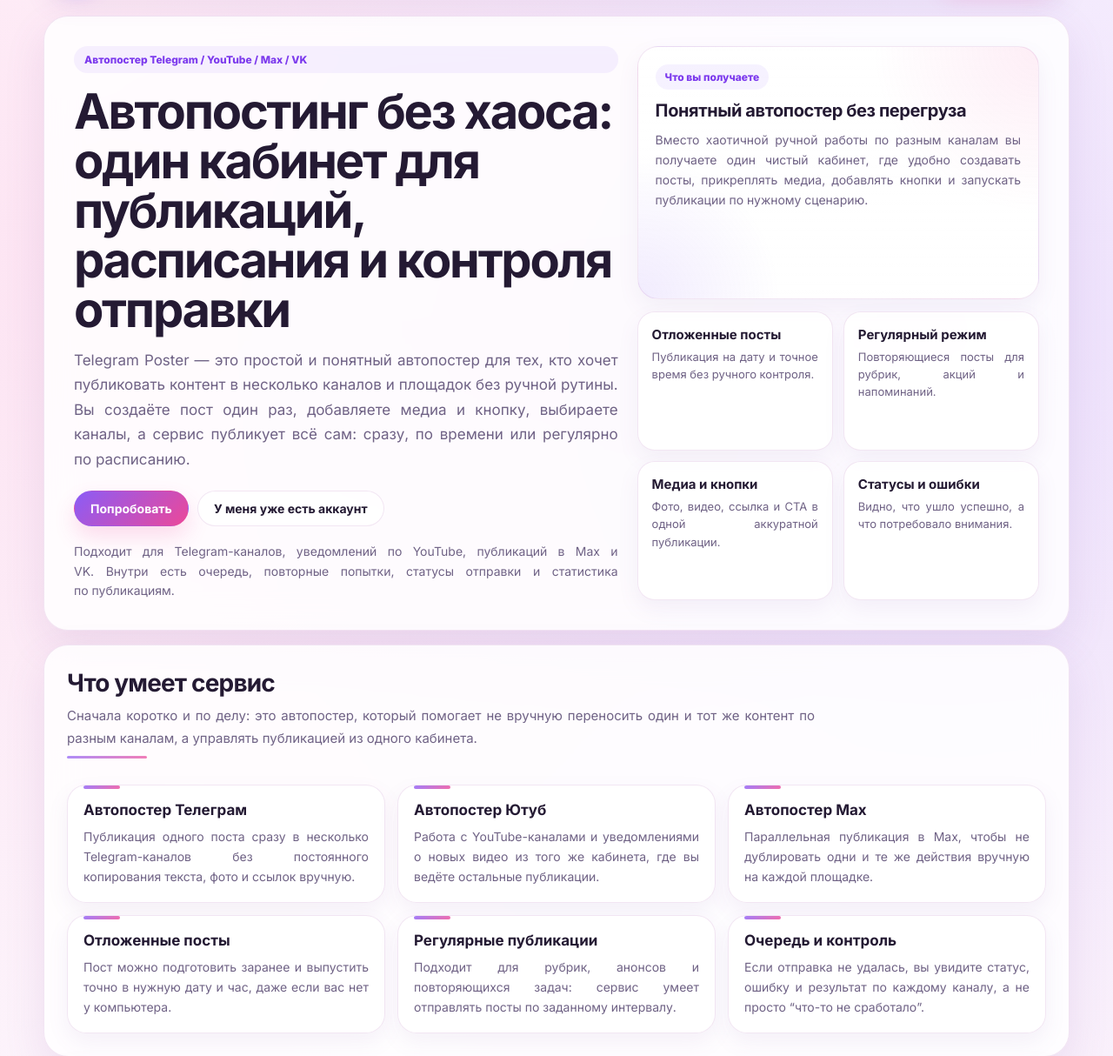
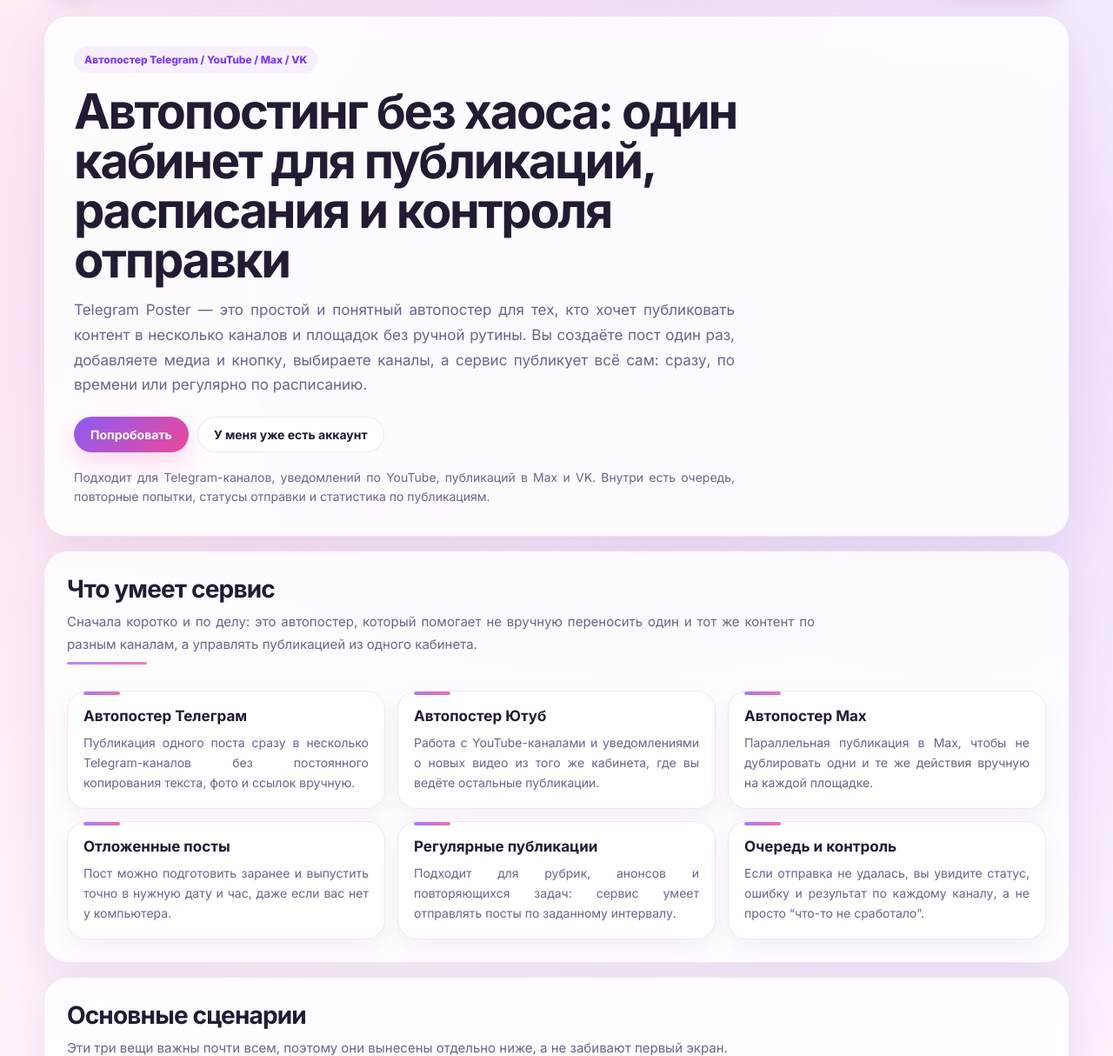
Before and after one commit to kavunewg/Telegram-Poster, a FastAPI app: page / in a window 1280 px wide. Shown: the part 89-1303 px from the top of the page at 87% size. Run offline with FastAPI, Linux system fonts and the light colour scheme.

Commit message:
refactor: simplify index hero section

```diff
--- a/templates/index.html
+++ b/templates/index.html
@@ -145,95 +145,6 @@
         .hero {
             margin-top: 18px;
             padding: 34px;
-        }
-
-        .hero-shell {
-            display: grid;
-            grid-template-columns: minmax(0, 1.15fr) minmax(320px, 0.85fr);
-            gap: 22px;
-            align-items: stretch;
-        }
-
-        .hero-copy {
-            display: flex;
-            flex-direction: column;
-            justify-content: center;
-        }
-
-        .hero-visual {
-            display: grid;
-            gap: 14px;
-        }
-
-        .hero-visual-card {
-            background: linear-gradient(180deg, rgba(255, 255, 255, 0.92), rgba(255, 255, 255, 0.82));
-            border: 1px solid var(--border);
-            border-radius: 24px;
-            padding: 20px;
-            box-shadow: var(--shadow-soft);
-        }
-
-        .hero-visual-card.primary {
-            background:
-                radial-gradient(circle at top right, rgba(244, 114, 182, 0.12), transparent 35%),
-                radial-gradient(circle at bottom left, rgba(139, 92, 246, 0.12), transparent 30%),
-                linear-gradient(180deg, rgba(255, 255, 255, 0.95), rgba(255, 255, 255, 0.84));
-        }
-
-        .hero-visual-label {
-            display: inline-flex;
-            align-items: center;
-            gap: 8px;
-            padding: 7px 11px;
-            margin-bottom: 12px;
-            border-radius: 999px;
-            background: rgba(139, 92, 246, 0.08);
-            color: var(--primary-strong);
-            font-size: 12px;
-            font-weight: 800;
-        }
-
-        .hero-visual-card h3 {
-            font-size: 20px;
-            margin-bottom: 10px;
-            letter-spacing: -0.02em;
-        }
-
-        .hero-visual-card p {
-            color: var(--muted);
-            font-size: 14px;
-            line-height: 1.65;
-            text-align: justify;
-            text-wrap: pretty;
-        }
-
-        .hero-mini-grid {
-            display: grid;
-            grid-template-columns: repeat(2, minmax(0, 1fr));
-            gap: 12px;
-        }
-
-        .hero-mini {
-            background: rgba(255, 255, 255, 0.82);
-            border: 1px solid var(--border);
-            border-radius: 20px;
-            padding: 16px;
-            box-shadow: var(--shadow-soft);
-        }
-
-        .hero-mini strong {
-            display: block;
-            font-size: 15px;
-            margin-bottom: 6px;
-            color: var(--text);
-        }
-
-        .hero-mini span {
-            display: block;
-            color: var(--muted);
-            font-size: 13px;
-            line-height: 1.55;
-            text-align: justify;
         }
 
         .eyebrow {
@@ -500,10 +411,6 @@
         }
 
         @media (max-width: 1020px) {
-            .hero-shell {
-                grid-template-columns: 1fr;
-            }
-
             .grid-3,
             .grid-2 {
                 grid-template-columns: 1fr 1fr;
@@ -549,10 +456,6 @@
                 grid-template-columns: 1fr;
             }
 
-            .hero-mini-grid {
-                grid-template-columns: 1fr;
-            }
-
             h1 {
                 font-size: 34px;
             }
@@ -573,8 +476,6 @@
         </header>
 
         <section class="hero">
-            <div class="hero-shell">
-                <div class="hero-copy">
             <span class="eyebrow">Автопостер Telegram / YouTube / Max / VK</span>
             <h1>Автопостинг без хаоса: один кабинет для публикаций, расписания и контроля отправки</h1>
             <p class="hero-text">
@@ -590,37 +491,6 @@
                 Подходит для Telegram-каналов, уведомлений по YouTube, публикаций в Max и VK. Внутри есть очередь, повторные попытки,
                 статусы отправки и статистика по публикациям.
             </p>
-                </div>
-
-                <div class="hero-visual">
-                    <article class="hero-visual-card primary">
-                        <span class="hero-visual-label">Что вы получаете</span>
-                        <h3>Понятный автопостер без перегруза</h3>
-                        <p>
-                            Вместо хаотичной ручной работы по разным каналам вы получаете один чистый кабинет, где удобно создавать посты,
-                            прикреплять медиа, добавлять кнопки и запускать публикации по нужному сценарию.
-                        </p>
-                    </article>
-                    <div class="hero-mini-grid">
-                        <article class="hero-mini">
-                            <strong>Отложенные посты</strong>
-                            <span>Публикация на дату и точное время без ручного контроля.</span>
-                        </article>
-                        <article class="hero-mini">
-                            <strong>Регулярный режим</strong>
-                            <span>Повторяющиеся посты для рубрик, акций и напоминаний.</span>
-                        </article>
-                        <article class="hero-mini">
-                            <strong>Медиа и кнопки</strong>
-                            <span>Фото, видео, ссылка и CTA в одной аккуратной публикации.</span>
-                        </article>
-                        <article class="hero-mini">
-                            <strong>Статусы и ошибки</strong>
-                            <span>Видно, что ушло успешно, а что потребовало внимания.</span>
-                        </article>
-                    </div>
-                </div>
-            </div>
         </section>
 
         <section class="section">
```
Lines whose indentation alone changed are shown as unchanged.
